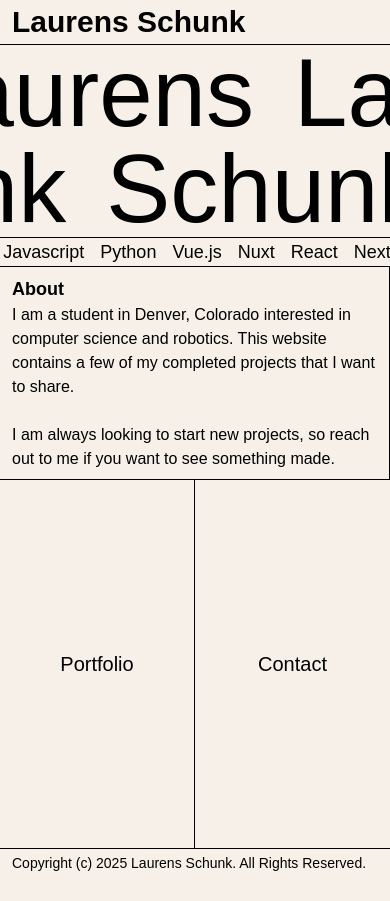
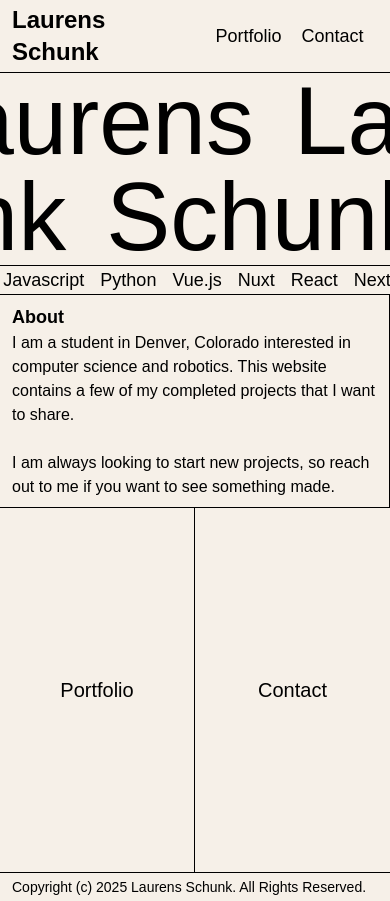
Before and after one commit to LaurensDSchunk/laurensschunk.dev, a Next.js app: page / in a window 390 px wide. Before the commit the page ends 877 px from the top, so only its background shows below. Built offline with nearby package versions, Linux system fonts and the light colour scheme; some icons are missing.

Commit message:
fix navbar sizing

```diff
--- a/src/app/globals.css
+++ b/src/app/globals.css
@@ -15,7 +15,13 @@
 
   --breakpoint-pageborder: 896px;
   --breakpoint-homewrap: 540px;
-  --breakpoint-navbar: 440px;
+  --breakpoint-navbar: 440;
+}
+
+@media (max-width: 439px) {
+  :root {
+    --navbar-height: 45px;
+  }
 }
 
 /*
--- a/src/components/Navbar.tsx
+++ b/src/components/Navbar.tsx
@@ -36,8 +36,8 @@ export default function Navbar() {
   }, [open]);
 
   return (
-    <div className="sticky top-0 left-0 w-full z-100 flex items-center justify-center bg-background">
-      <div className="px-3 py-1 w-full max-w-4xl flex flex-row justify-between items-center bg-background z-100 bb">
+    <div className="sticky top-0 left-0 w-full z-100 flex items-center justify-center bb bg-background">
+      <div className="px-3 py-1 w-full max-w-4xl flex flex-row justify-between items-center bg-background z-100">
         <div className="w-full">
           <Link href="/" className="text-2xl font-bold max-navbar:text-3xl">
             Laurens Schunk
@@ -67,6 +67,7 @@ export default function Navbar() {
         origin-top
         transition-transform duration-300 ease-in-out
         ${open ? "scale-y-100 bb" : "scale-y-0"}
+        navbar:scale-y-0
         transform
         absolute top-[var(--navbar-height)] left-0 w-full bg-background z-50
         flex flex-col gap-3 py-3 items-center
```
